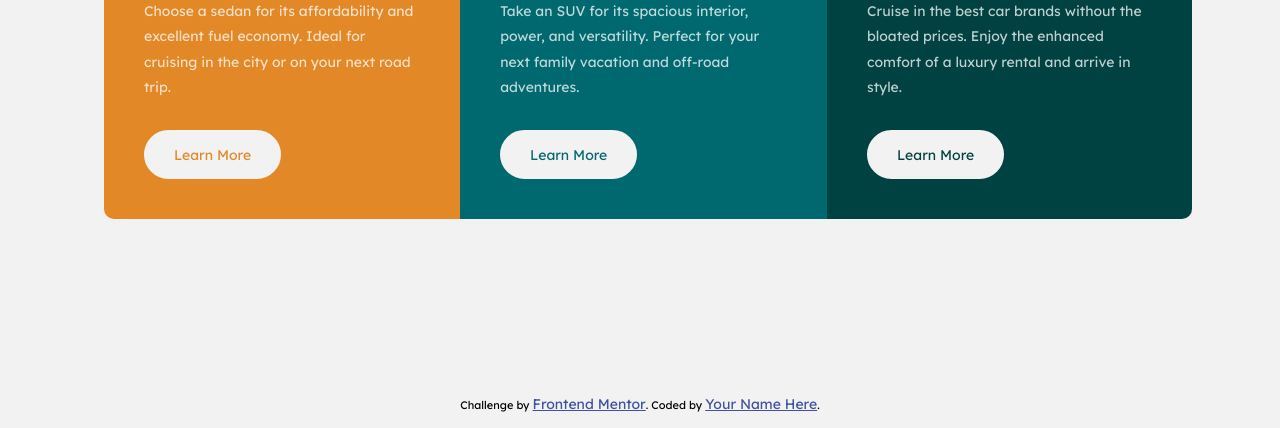
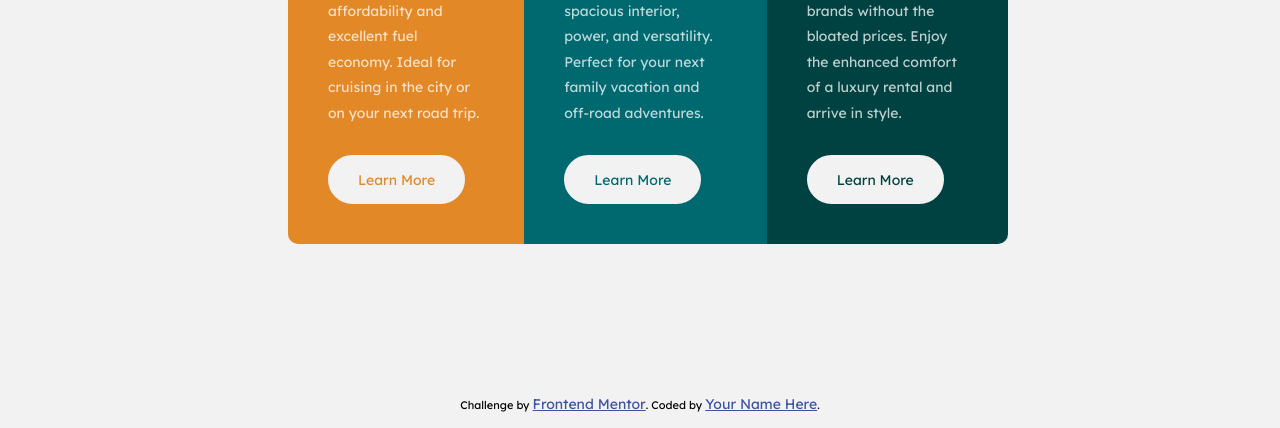
Before and after one commit to brandtdarum/3-column-preview-card-component, a plain HTML site: page index.html in a window 1280 px wide. Shown: the part 388-816 px from the top of the page. Drawn offline with Linux system fonts and the light colour scheme.

Commit message:
Added width limit for desktop layout

```diff
--- a/style.css
+++ b/style.css
@@ -104,8 +104,9 @@ body {
     transition: 0.2s ease;
 }
 
-@media only screen and (min-width:376px) {
+@media only screen and (min-width:760px) {
     #carList {
+        width: 720px;
         flex-direction: row;
     }
 }
```
